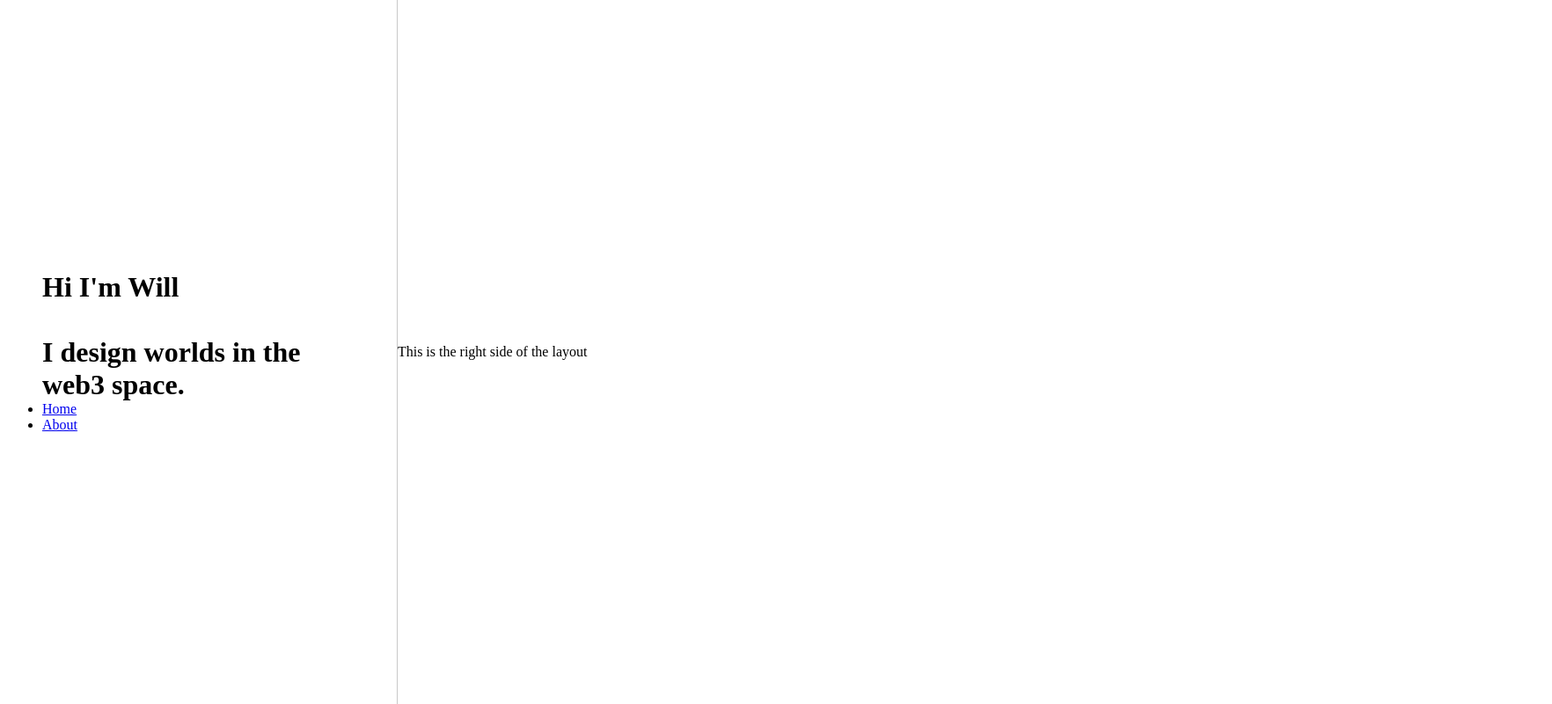
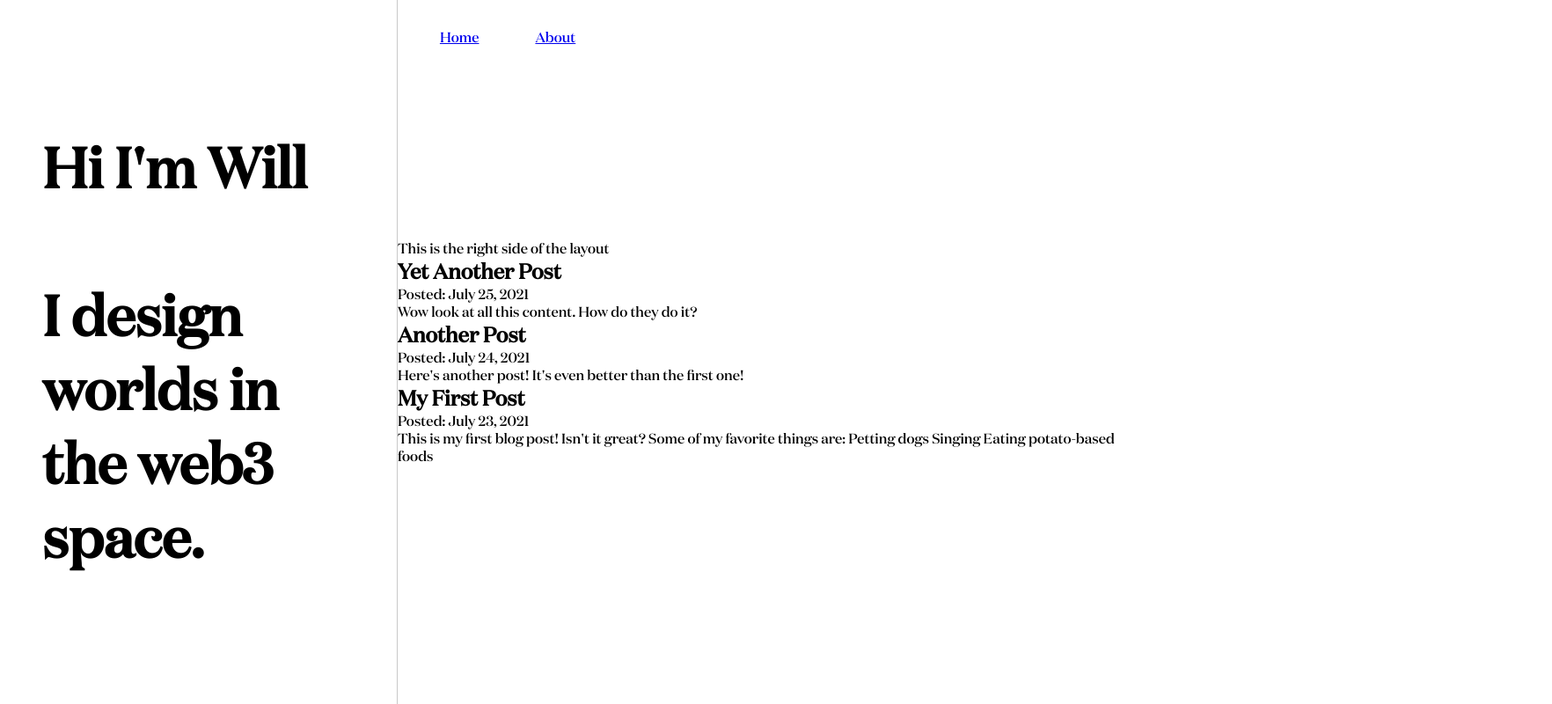
Before and after one commit to WillDosSantos/wills-portfolio-2, a Gatsby site: page / in a window 1280 px wide. Shown: the whole page at 88% size, 1764 px wide, since content can reach past the window. Built offline with nearby package versions, Linux system fonts and the light colour scheme; Gatsby itself is replaced by a stand-in of ours; a web font is replaced by a local one.

Commit message:
major changes to site blog

```diff
--- /dev/null
+++ b/blog/post-1.mdx
@@ -0,0 +1,13 @@
+---
+title: "My First Post"
+date: "2021-07-23"
+slug: "my-first-post"
+---
+
+This is my first blog post! Isn't it *great*?
+
+Some of my **favorite** things are:
+
+* Petting dogs
+* Singing
+* Eating potato-based foods
--- /dev/null
+++ b/blog/post-2.mdx
@@ -0,0 +1,7 @@
+---
+title: "Another Post"
+date: "2021-07-24"
+slug: "another-post"
+---
+
+Here's another post! It's even better than the first one!
--- /dev/null
+++ b/blog/post-3.mdx
@@ -0,0 +1,7 @@
+---
+title: "Yet Another Post"
+date: "2021-07-25"
+slug: "yet-another-post"
+---
+
+Wow look at all this content. How do they do it?
--- /dev/null
+++ b/gatsby-browser.js
@@ -0,0 +1 @@
+import '/src/styles/global.scss';
--- a/gatsby-config.js
+++ b/gatsby-config.js
@@ -6,7 +6,10 @@
     title: `Wills Portfolio 2.0`,
     siteUrl: `https://www.willdossantos.com`
   },
-  plugins: ["gatsby-plugin-sass", "gatsby-plugin-image", "gatsby-plugin-sitemap", {
+  plugins: [
+    "gatsby-plugin-sass",
+    "gatsby-plugin-image",
+    "gatsby-plugin-sitemap", {
     resolve: 'gatsby-plugin-manifest',
     options: {
       "icon": "src/images/icon.png"
@@ -25,5 +28,13 @@
       "path": "./src/pages/"
     },
     __key: "pages"
-  }]
+  },
+  {
+    resolve: "gatsby-source-filesystem",
+    options: {
+      name: `blog`,
+      path: `${__dirname}/blog`,
+    }
+  },
+]
 };
--- a/gatsby-ssr.js
+++ b/gatsby-ssr.js
@@ -5,7 +5,7 @@
     <link
       key="domaine-display-extrabold"
       rel="preload"
-      href="/static/fonts/domaine-display-extrabold.woff2"
+      href="/fonts/domaine-display-extrabold.woff2"
       as="font"
       type="font/woff2"
       crossOrigin="anonymous"
@@ -13,7 +13,7 @@
     <link
       key="domaine-display-medium"
       rel="preload"
-      href="/static/fonts/domaine-display-medium.woff2"
+      href="/fonts/domaine-display-medium.woff2"
       as="font"
       type="font/woff2"
       crossOrigin="anonymous"
--- a/src/components/layout.js
+++ b/src/components/layout.js
@@ -1,8 +1,10 @@
 import * as React from "react";
 import { Link } from "gatsby";
 import Sidebar from "../components/sidebar";
+import Navigation from "../components/navigation";
+import "../styles/global.scss";
 import "../styles/main.scss";
-import "../styles/global.scss";
+
 
 
 const Layout = ({ pageTitle, children, tagline }) => {
@@ -10,6 +12,7 @@
     <div className="layout-wrapper">
       <Sidebar />
       <main>
+        <Navigation/>
         {children}
       </main>
     </div>
--- /dev/null
+++ b/src/components/navigation.js
@@ -0,0 +1,19 @@
+import * as React from "react";
+import { Link } from "gatsby";
+
+const Navigation = () => {
+  return (
+    <nav>
+      <ul>
+        <li>
+          <Link to="/">Home</Link>
+        </li>
+        <li>
+          <Link to="/about">About</Link>
+        </li>
+      </ul>
+    </nav>
+  );
+};
+
+export default Navigation;
--- a/src/components/sidebar.js
+++ b/src/components/sidebar.js
@@ -4,19 +4,15 @@
 const Sidebar = () => {
     return (
       <div className="sidebar">
+        <div className="sidebar-main">
         <h1>Hi I'm Will</h1>
         <h1>
           <br />
           <span>I design worlds in the web3 space.</span>
         </h1>
-        <nav>
-          <ul>
-            <li><Link to="/">Home</Link></li>
-            <li><Link to="/about">About</Link></li>
-          </ul>
-        </nav>
+        </div>
       </div>
     )
   }
 
-  export default Sidebar
+export default Sidebar
--- a/src/pages/index.js
+++ b/src/pages/index.js
@@ -1,14 +1,37 @@
 import * as React from "react";
-import { Link } from "gatsby";
+import { Link, graphql } from "gatsby";
 import Layout from "../components/layout";
 
-
-const IndexPage = () => {
+const IndexPage = ({ data }) => {
   return (
     <Layout pageTitle="Home Page" tagline="I design many things">
-       <p>This is the right side of the layout</p>
+      <p>This is the right side of the layout</p>
+      <ul>
+        {data.allMdx.nodes.map((node) => (
+          <article key={node.id}>
+            <h2>{node.frontmatter.title}</h2>
+            <p>Posted: {node.frontmatter.date}</p>
+            <p>{node.excerpt}</p>
+          </article>
+        ))}
+      </ul>
     </Layout>
   );
 };
 
+export const query = graphql`
+  query MyQuery {
+    allMdx(sort: { frontmatter: { date: DESC } }) {
+      nodes {
+        frontmatter {
+          date(formatString: "MMMM D, YYYY")
+          title
+        }
+        id
+        excerpt
+      }
+    }
+  }
+`;
+
 export default IndexPage;
--- a/src/styles/main.scss
+++ b/src/styles/main.scss
@@ -1,3 +1,5 @@
+
+
 * {
     margin: 0;
     padding: 0;
@@ -26,3 +28,25 @@
   padding: 0em 3em;
   border-right: 1px solid #c9c9c9;
 }
+
+.sidebar-main {
+    max-width: 400px;
+    h1 {
+        font-size: 4em;
+    }
+}
+
+nav {
+    position: absolute;
+    top: 0;
+    width: 100%;
+    padding: 1em;
+    ul {
+        display: flex;
+        li {
+            list-style: none;
+            text-decoration: none;
+            padding: 1em 2em;
+        }
+    }
+}
```
Also changed, not shown: src/components/seo.js (added, +20 -0 lines), static/fonts/domaine-display-extrabold.woff2 (added), static/fonts/domaine-display-medium.woff2 (added), 1 other file.
